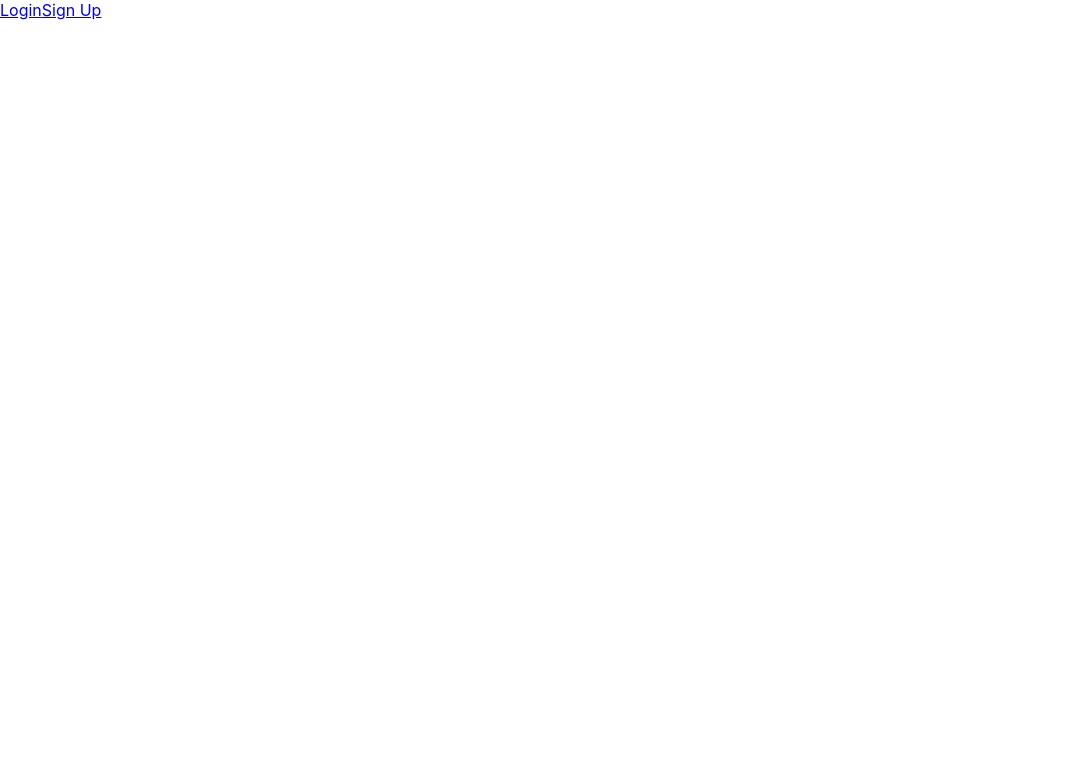
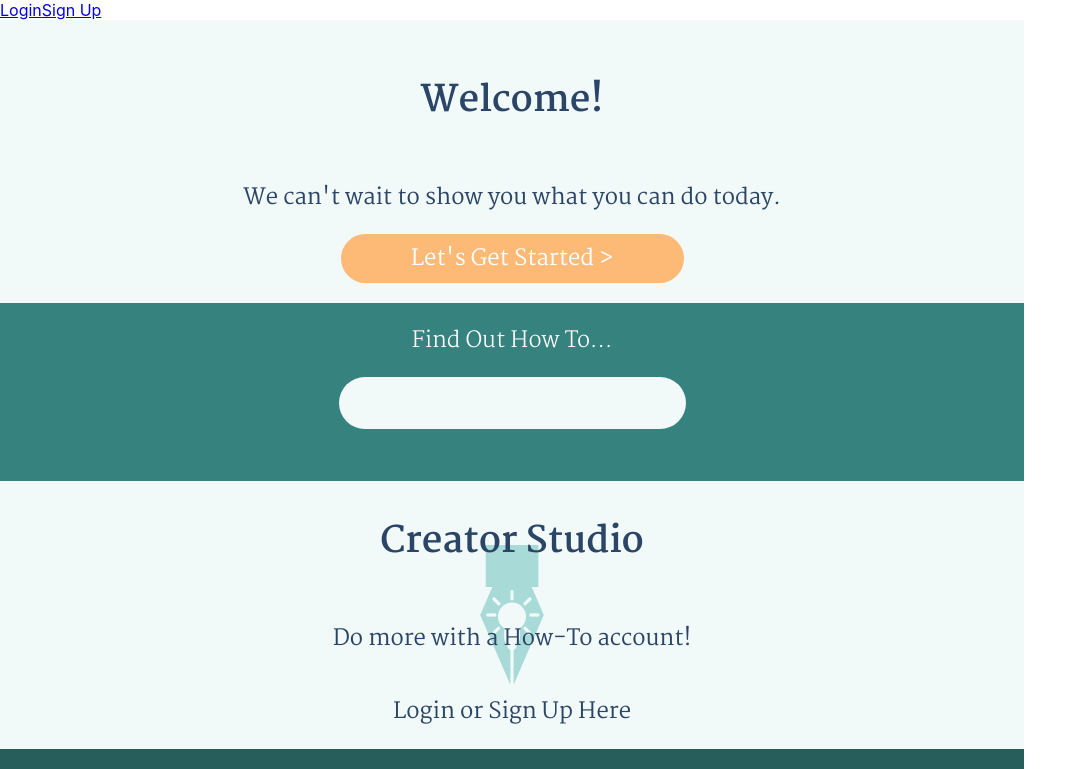
Before and after one commit to How-To-PT-BW/How-To-PT-BW-Front-End, a React (Create React App) app in the folder my-app/: page / in a window 1280 px wide. Shown: the top 769 px of the page, without its empty margins (0-1087 px from the left). Built offline with nearby package versions, Linux system fonts and the light colour scheme.

Commit message:
fixed routing

```diff
--- a/my-app/src/App.js
+++ b/my-app/src/App.js
@@ -20,7 +20,7 @@ function App() {
       <div>
         <Switch>
           <Route path="/login" component={LoginForm} />
-          <Route path="/welcome" component={Welcome} />
+          <Route exact path="/" component={Welcome} />
           <Route path="/signup" component={SignUpForm} />
           <ProtectedRoute exact path="/draft" component={DraftForm} />
         </Switch>
```
